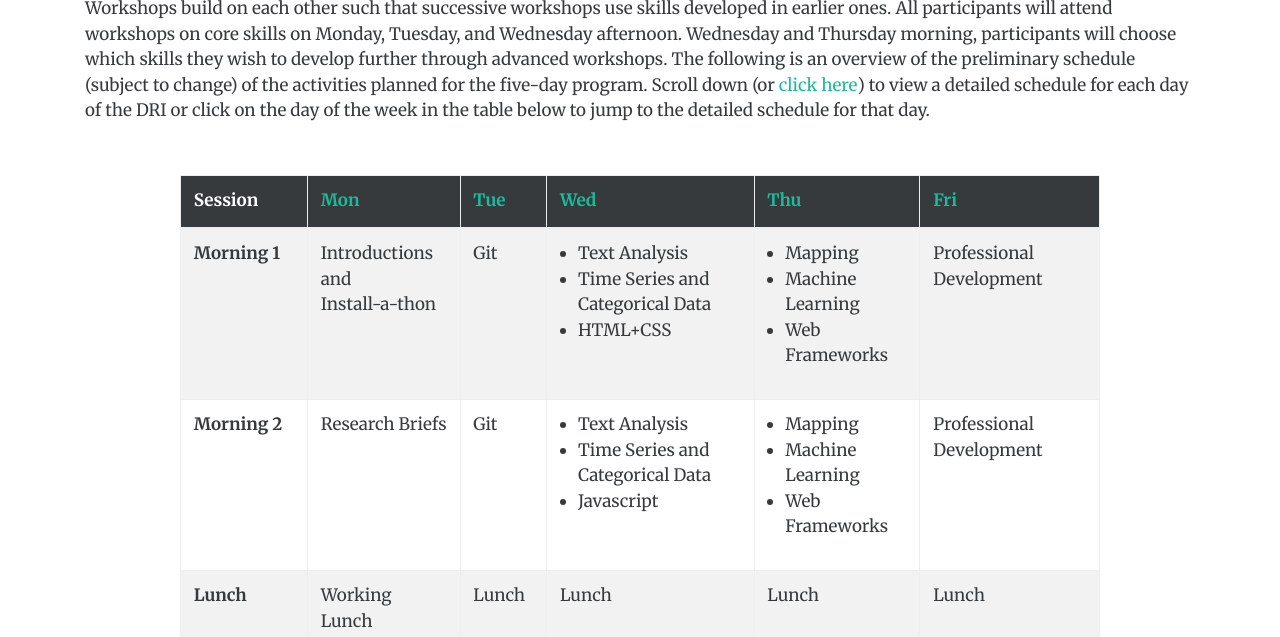
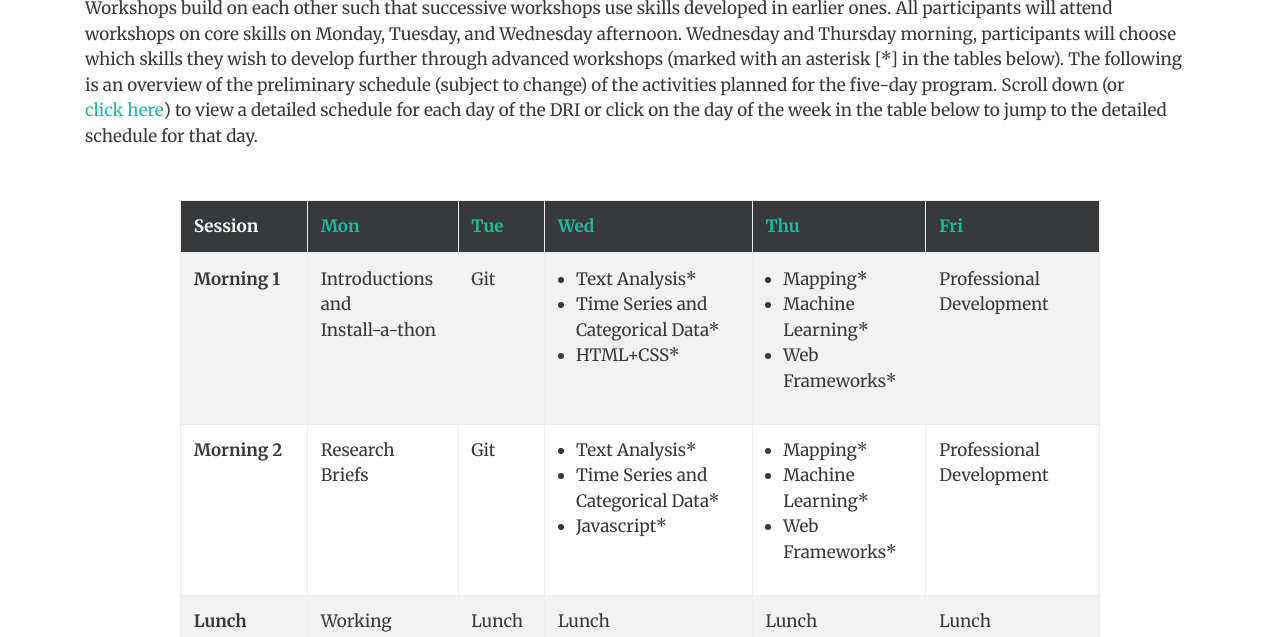
Before and after one commit to GCDigitalFellows/gcdigitalfellows.github.io, a Jekyll site: the page built from newschedule.html, in a window 1280 px wide and 900 px high, scrolled down 196 px, cut to the strip 263-900 px from the top of the window. Built offline with Jekyll 4.4.1, drawn with Linux system fonts in a browser that asks for light colours.

Commit message:
add asterisks to choose-your-own-sessions

```diff
--- a/_data/prelim.json
+++ b/_data/prelim.json
@@ -1 +1 @@
-[{"time":"Morning 1","M":"Introductions and<br />Install-a-thon","Tu":"Git","W":"<ul><li>Text Analysis</li><li>Time Series and Categorical Data</li><li>HTML+CSS</li></ul>","Th":"<ul><li>Mapping</li><li>Machine Learning</li><li>Web Frameworks</li></ul>","F":"Professional Development"},{"time":"Morning 2","M":"Research Briefs","Tu":"Git","W":"<ul><li>Text Analysis</li><li>Time Series and Categorical Data</li><li>Javascript</li></ul>","Th":"<ul><li>Mapping</li><li>Machine Learning</li><li>Web Frameworks</li></ul>","F":"Professional Development"},{"time":"Lunch","M":"Working Lunch","Tu":"Lunch","W":"Lunch","Th":"Lunch","F":"Lunch"},{"time":"Afternoon 1","M":"Command line","Tu":"Python","W":"Databases","Th":"Project Laboratory","F":"Presentations"},{"time":"Afternoon 2","M":"Command line","Tu":"Python","W":"Databases","Th":"Project Laboratory","F":"Wrap-up"}]
+[{"time":"Morning 1","M":"Introductions and<br />Install-a-thon","Tu":"Git","W":"<ul><li>Text Analysis*</li><li>Time Series and Categorical Data*</li><li>HTML+CSS*</li></ul>","Th":"<ul><li>Mapping*</li><li>Machine Learning*</li><li>Web Frameworks*</li></ul>","F":"Professional Development"},{"time":"Morning 2","M":"Research Briefs","Tu":"Git","W":"<ul><li>Text Analysis*</li><li>Time Series and Categorical Data*</li><li>Javascript*</li></ul>","Th":"<ul><li>Mapping*</li><li>Machine Learning*</li><li>Web Frameworks*</li></ul>","F":"Professional Development"},{"time":"Lunch","M":"Working Lunch","Tu":"Lunch","W":"Lunch","Th":"Lunch","F":"Lunch"},{"time":"Afternoon 1","M":"Command line","Tu":"Python","W":"Databases","Th":"Project Laboratory","F":"Presentations"},{"time":"Afternoon 2","M":"Command line","Tu":"Python","W":"Databases","Th":"Project Laboratory","F":"Wrap-up"}]
--- a/newschedule.html
+++ b/newschedule.html
@@ -9,7 +9,7 @@ header-color: secondary
 <section id="overview">
   <div class="container">
     {% include section-header.html title="DRI Schedule Overview" color="success" %}
-    <p>Workshops build on each other such that successive workshops use skills developed in earlier ones. All participants will attend workshops on core skills on Monday, Tuesday, and Wednesday afternoon. Wednesday and Thursday morning, participants will choose which skills they wish to develop further through advanced workshops. The following is an overview of the preliminary schedule (subject to change) of the activities planned for the five-day program. Scroll down (or <a href="#detail" class="page-scroll">click here</a>) to view a detailed schedule for each day of the DRI or click on the day of the week in the table below to jump to the detailed schedule for that day.</p>
+    <p>Workshops build on each other such that successive workshops use skills developed in earlier ones. All participants will attend workshops on core skills on Monday, Tuesday, and Wednesday afternoon. Wednesday and Thursday morning, participants will choose which skills they wish to develop further through advanced workshops (marked with an asterisk [*] in the tables below). The following is an overview of the preliminary schedule (subject to change) of the activities planned for the five-day program. Scroll down (or <a href="#detail" class="page-scroll">click here</a>) to view a detailed schedule for each day of the DRI or click on the day of the week in the table below to jump to the detailed schedule for that day.</p>
     <div class="row m-t-3">
       <div class="col-md-10 offset-md-1">
         <div class="table-responsive">
```
